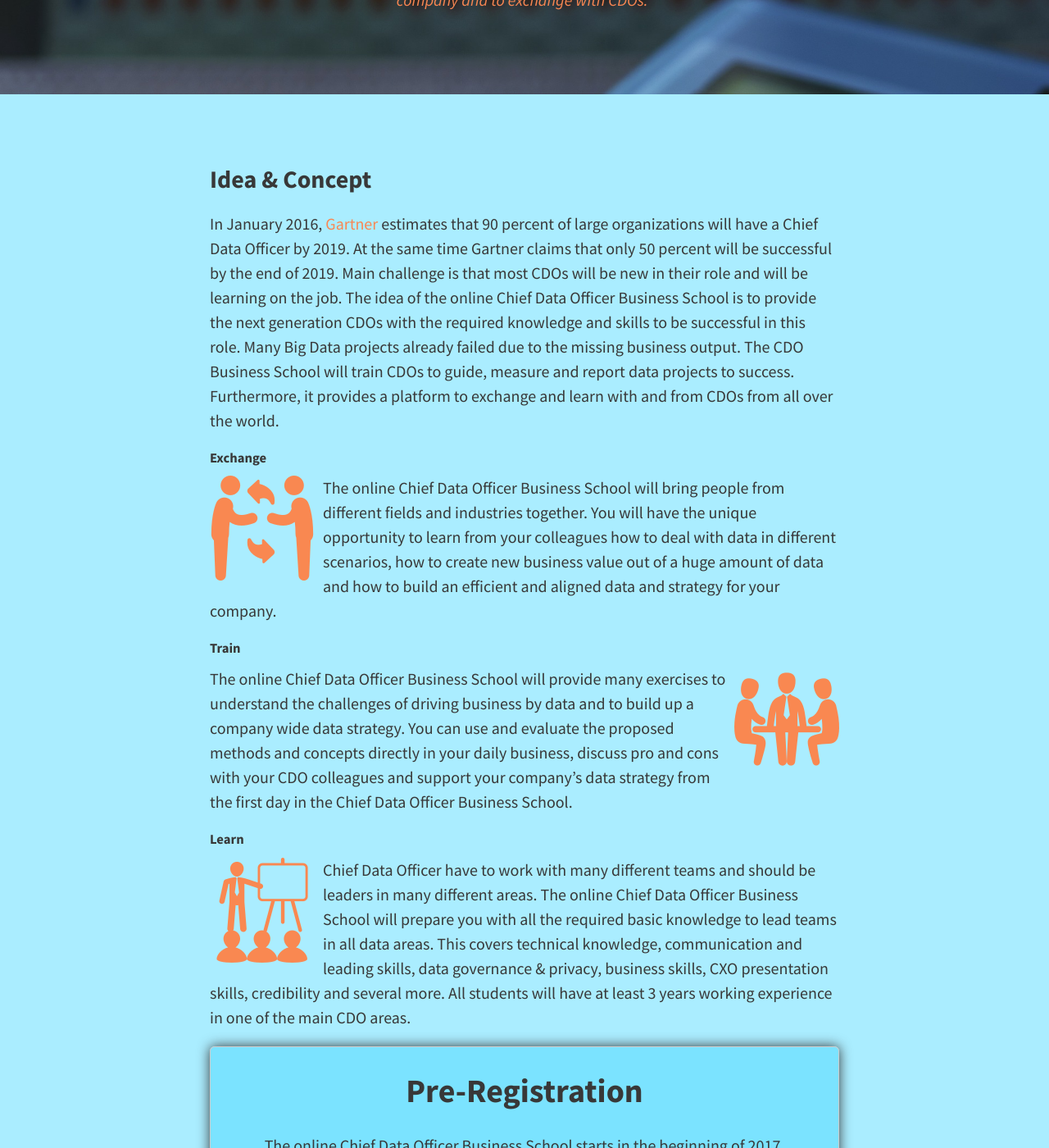
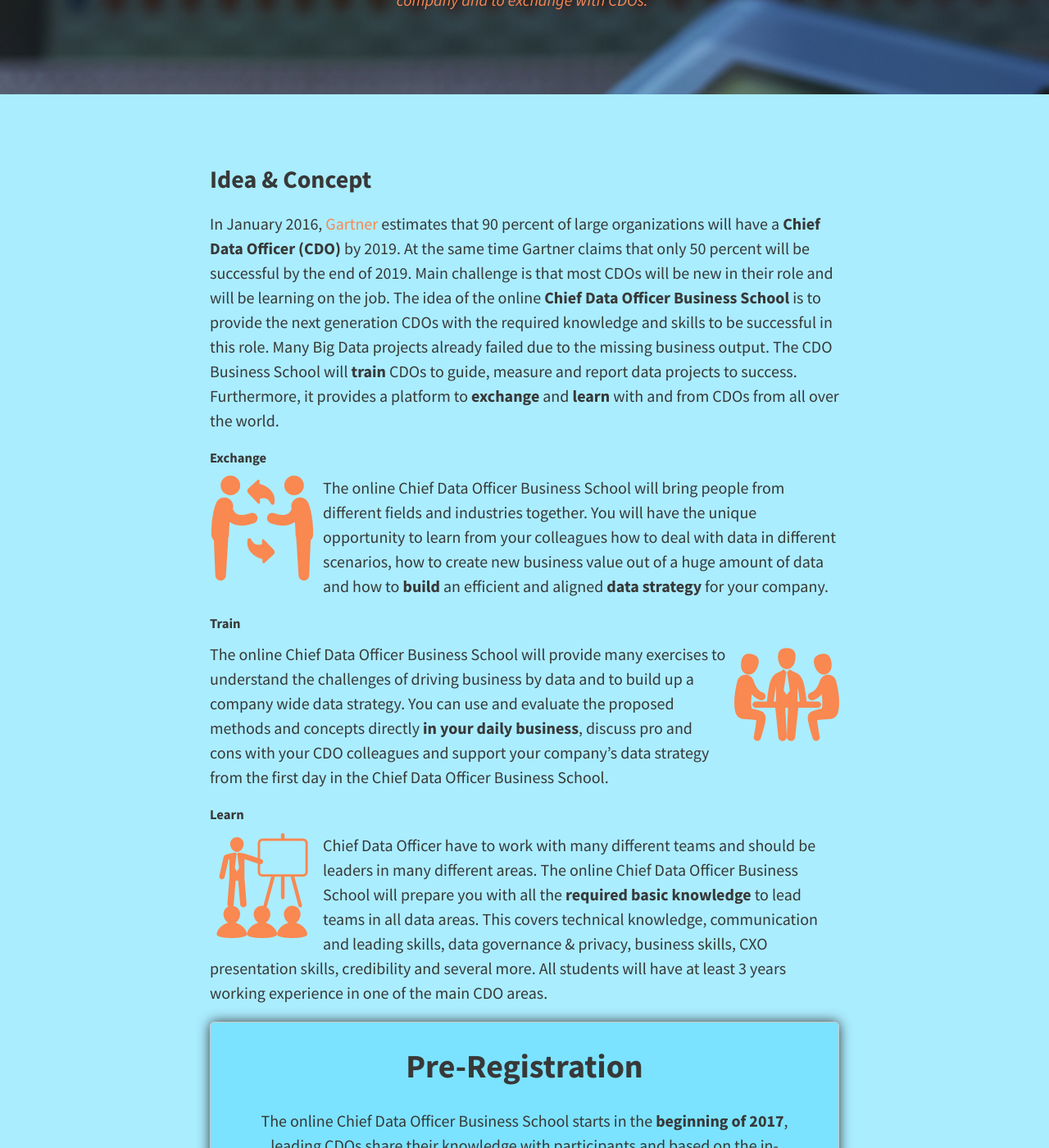
Before and after one commit to schmidb/CDOhub, a Jekyll site: the page built from home.md, in a window 1280 px wide and 1400 px high, scrolled down 320 px. Shown: the whole window at 82% size. Built offline with Jekyll 4.4.1, drawn with Linux system fonts in a browser that asks for light colours; nearby versions of some CDN libraries; some of the changed text lies outside the part shown.

Commit message:
some highlighting, new layout for registration

```diff
--- a/_config.yml
+++ b/_config.yml
@@ -13,7 +13,7 @@ theme:
   # Header and footer text
   header_text: <h1 class="title">CDO Business School Blog</h1>
      <i>The place for CDOs to read, learn and discuss.</i>
-  header_text_feature_image: img/banner-786084.jpg
+  header_text_feature_image: img/header/banner-786084.jpg
   footer_text: © 2016 Miriam & Markus Schmidberger founders of the Chief Data Officer Business School<br><a href="/contact/">Contact</a> - <a href="/imprint/">Imprint</a>
 
   # Icons
--- a/_includes/preregistration.html
+++ b/_includes/preregistration.html
@@ -1,9 +1,9 @@
 
 <div id="form_sample">
     <h2>Pre-Registration</h2>
-    <p>The online Chief Data Officer Business School starts in the beginning of 2017, leading CDOs share their knowledge
+    <p>The online Chief Data Officer Business School starts in the <b>beginning of 2017</b>, leading CDOs share their knowledge
         with participants and based on the in-service education you get well prepared for your CDO opportunities. <br>
-        Pre-register with your email to get an official sign-up invitation first of all in 2016.</p>
+        <b>Pre-register with your email</b> to get an official sign-up invitation first of all in 2016.</p>
     <form action="//formspree.io/registration@cdohub.com" method="POST">
         Your Name: <input type="text" name="name"><br>
         Your Email: <input type="text" name="email"><br>
--- a/home.md
+++ b/home.md
@@ -9,31 +9,31 @@ hide: true
 
 ### Idea & Concept
 In January 2016, [Gartner](http://www.gartner.com/newsroom/id/3190117) estimates that 90 percent of large organizations
-will have a Chief Data Officer by 2019. At the same time Gartner claims that only 50 percent will be successful by the
+will have a **Chief Data Officer (CDO)** by 2019. At the same time Gartner claims that only 50 percent will be successful by the
 end of 2019. Main challenge is that most CDOs will be new in their role and will be learning on the job.
-The idea of the online Chief Data Officer Business School is to provide the next generation CDOs with the required
+The idea of the online **Chief Data Officer Business School** is to provide the next generation CDOs with the required
 knowledge and skills to be successful in this role. Many Big Data projects already failed due to the missing business
-output. The CDO Business School will train CDOs to guide, measure and report data projects to success. Furthermore,
-it provides a platform to exchange and learn with and from CDOs from all over the world.
+output. The CDO Business School will **train** CDOs to guide, measure and report data projects to success. Furthermore,
+it provides a platform to **exchange** and **learn** with and from CDOs from all over the world.
 
 ##### Exchange
 ![Exchange](/img/icons/men-exchanging-symbol.png){:style="float: left; margin-right: 10px"}
 The online Chief Data Officer Business School will bring people from different fields and industries together. You will
 have the unique opportunity to learn from your colleagues how to deal with data in different scenarios, how to create
-new business value out of a huge amount of data and how to build an efficient and aligned data and strategy for your
+new business value out of a huge amount of data and how to **build** an efficient and aligned **data strategy** for your
 company.
 
 ##### Train
 ![Train](/img/icons/business-table.png){:style="float: right; margin-left: 10px"}
 The online Chief Data Officer Business School will provide many exercises to understand the challenges of driving
 business by data and to build up a company wide data strategy. You can use and evaluate the proposed methods and
-concepts directly in your daily business, discuss pro and cons with your CDO colleagues and support your company’s
+concepts directly **in your daily business**, discuss pro and cons with your CDO colleagues and support your company’s
 data strategy from the first day in the Chief Data Officer Business School.
 
 ##### Learn
 ![Learn](/img/icons/seo-training.png){:style="float: left; margin-right: 10px"}
 Chief Data Officer have to work with many different teams and should be leaders in many different areas. The online
-Chief Data Officer Business School will prepare you with all the required basic knowledge to lead teams in all data
+Chief Data Officer Business School will prepare you with all the **required basic knowledge** to lead teams in all data
 areas. This covers technical knowledge, communication and leading skills, data governance & privacy, business skills,
 CXO presentation skills, credibility and several more.
 All students will have at least 3 years working experience in one of the main CDO areas.
```
Also changed, not shown: other parts of _includes/preregistration.html (+1 -0 lines).
